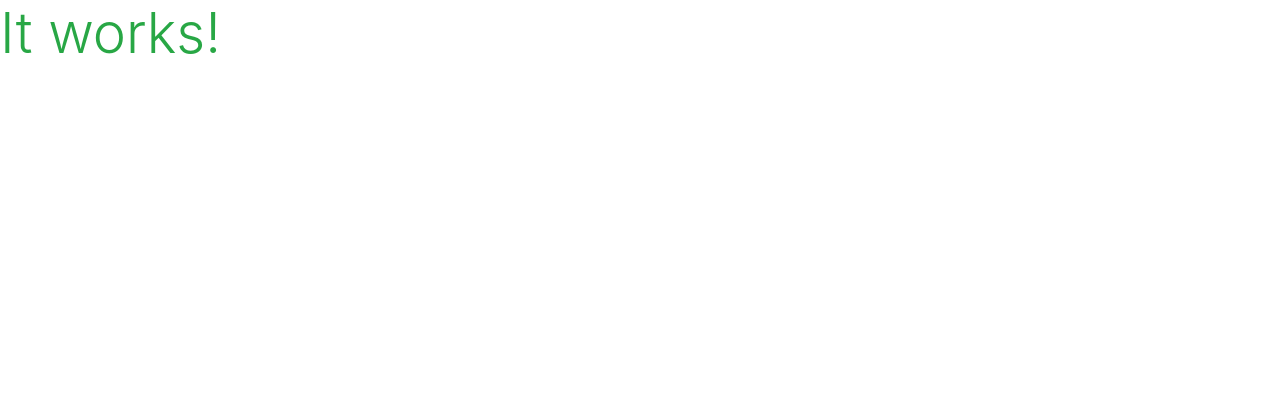
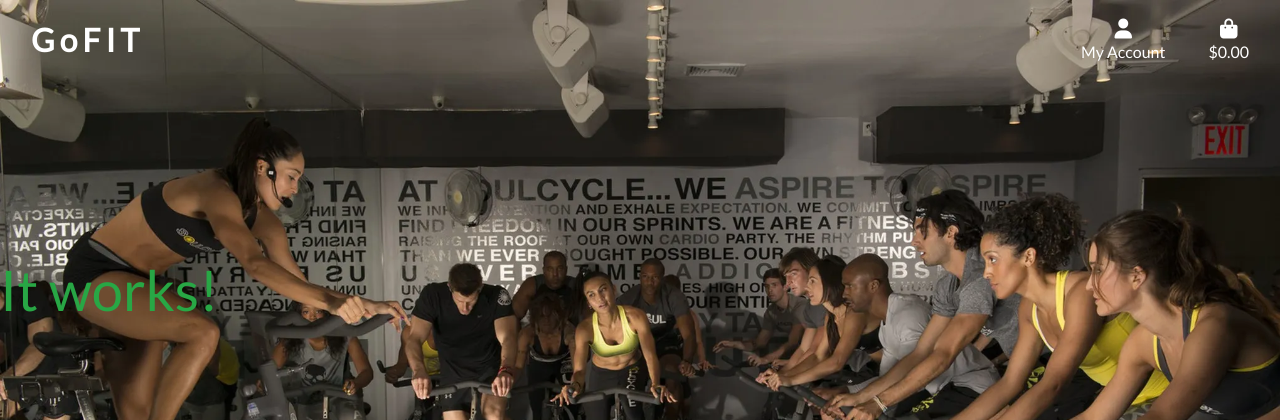
Before and after one commit to Frees1990/gofit, a Django app: page / in a window 1280 px wide. Shown: the top 420 px of the page. Before the commit the page ends 54 px from the top, so only its background shows below. Run offline with Django 3.2, Linux system fonts and the light colour scheme; some libraries are stand-ins or nearby versions.

Commit message:
changed the color of the text fonts, not showing after background

```diff
--- a/templates/base.html
+++ b/templates/base.html
@@ -15,12 +15,15 @@
 
     {% block corecss %}
         <link rel="stylesheet" href="https://stackpath.bootstrapcdn.com/bootstrap/4.4.1/css/bootstrap.min.css" integrity="sha384-Vkoo8x4CGsO3+Hhxv8T/Q5PaXtkKtu6ug5TOeNV6gBiFeWPGFN9MuhOf23Q9Ifjh" crossorigin="anonymous">
+        <link rel="stylesheet" href="https://fonts.googleapis.com/css?family=Lato&display=swap">
+        <link rel="stylesheet" href="{% static 'css/base.css' %}">
     {% endblock %}
 
     {% block extra_css %}
     {% endblock %}
 
     {% block corejs %}
+        <script src="https://kit.fontawesome.com/481d34bf91.js" crossorigin="anonymous"></script>
         <script src="https://code.jquery.com/jquery-3.4.1.slim.min.js" integrity="sha384-J6qa4849blE2+poT4WnyKhv5vZF5SrPo0iEjwBvKU7imGFAV0wwj1yYfoRSJoZ+n" crossorigin="anonymous"></script>
         <script src="https://cdn.jsdelivr.net/npm/popper.js@1.16.0/dist/umd/popper.min.js" integrity="sha384-Q6E9RHvbIyZFJoft+2mJbHaEWldlvI9IOYy5n3zV9zzTtmI3UksdQRVvoxMfooAo" crossorigin="anonymous"></script>
         <script src="https://stackpath.bootstrapcdn.com/bootstrap/4.4.1/js/bootstrap.min.js" integrity="sha384-wfSDF2E50Y2D1uUdj0O3uMBJnjuUD4Ih7YwaYd1iqfktj0Uod8GCExl3Og8ifwB6" crossorigin="anonymous"></script>
@@ -32,7 +35,53 @@
     <title>Go Fit {% block extra_title %}{% endblock %}</title>
   </head>
   <body>
-    <header class="container-fluid fixed-top"></header>
+    <header class="container-fluid fixed-top">
+      <div id= "topnav" class= "row bg-muted pt-lg-2 d-none d-lg-flex">
+        <div class= "col-12 col-lg-6 my-auto py-1 py-lg-0 text-center text-lg-left">
+          <a href= "{%url 'home' %}" class= "nav-link main-logo-link">
+            <h2 class= "logo-font text-white my-0"><strong>GoFIT</strong></h2>
+          </a>
+        </div>
+        <div class= "col-12 col-lg-6 my-auto py-1 py-lg-0">
+          <ul class="list-inline list-unstyled text-center text-lg-right my-0">
+            <li class="list-inline-item dropdown">
+                <a class="text-white nav-link" href="#" id="user-options" data-toggle="dropdown" aria-haspopup="true" aria-expanded="false">
+                    <div class="text-center">
+                        <div><i class="fas fa-user fa-lg"></i></div>
+                        <p class="my-0">My Account</p>
+                    </div>
+                </a>
+                <div class="dropdown-menu border-0" aria-labelledby="user-options">
+                    {% if request.user.is_authenticated %}
+                        {% if request.user.is_superuser %}
+                            <a href="" class="dropdown-item">Product Management</a>
+                        {% endif %}
+                        <a href="" class="dropdown-item">My Profile</a>
+                        <a href="{% url 'account_logout' %}" class="dropdown-item">Logout</a>
+                    {% else %}
+                        <a href="{% url 'account_signup' %}" class="dropdown-item">Register</a>
+                        <a href="{% url 'account_login' %}" class="dropdown-item">Login</a>
+                    {% endif %}
+                </div>
+            </li>
+            <li class="list-inline-item">
+              <a class="{% if grand_total %}text-info font-weight-bold{% else %}text-white{% endif %} nav-link" href="">
+                  <div class="text-center">
+                      <div><i class="fas fa-shopping-bag fa-lg"></i></div>
+                      <p class="my-0">
+                          {% if grand_total %}
+                              ${{ grand_total|floatformat:2 }}
+                          {% else %}
+                              $0.00
+                          {% endif %}
+                      </p>
+                  </div>
+              </a>
+            </li>
+          </ul>
+        </div>
+      </div>
+    </header>
 
     {% if messages %}
         <div class="message-container"></div>
```
